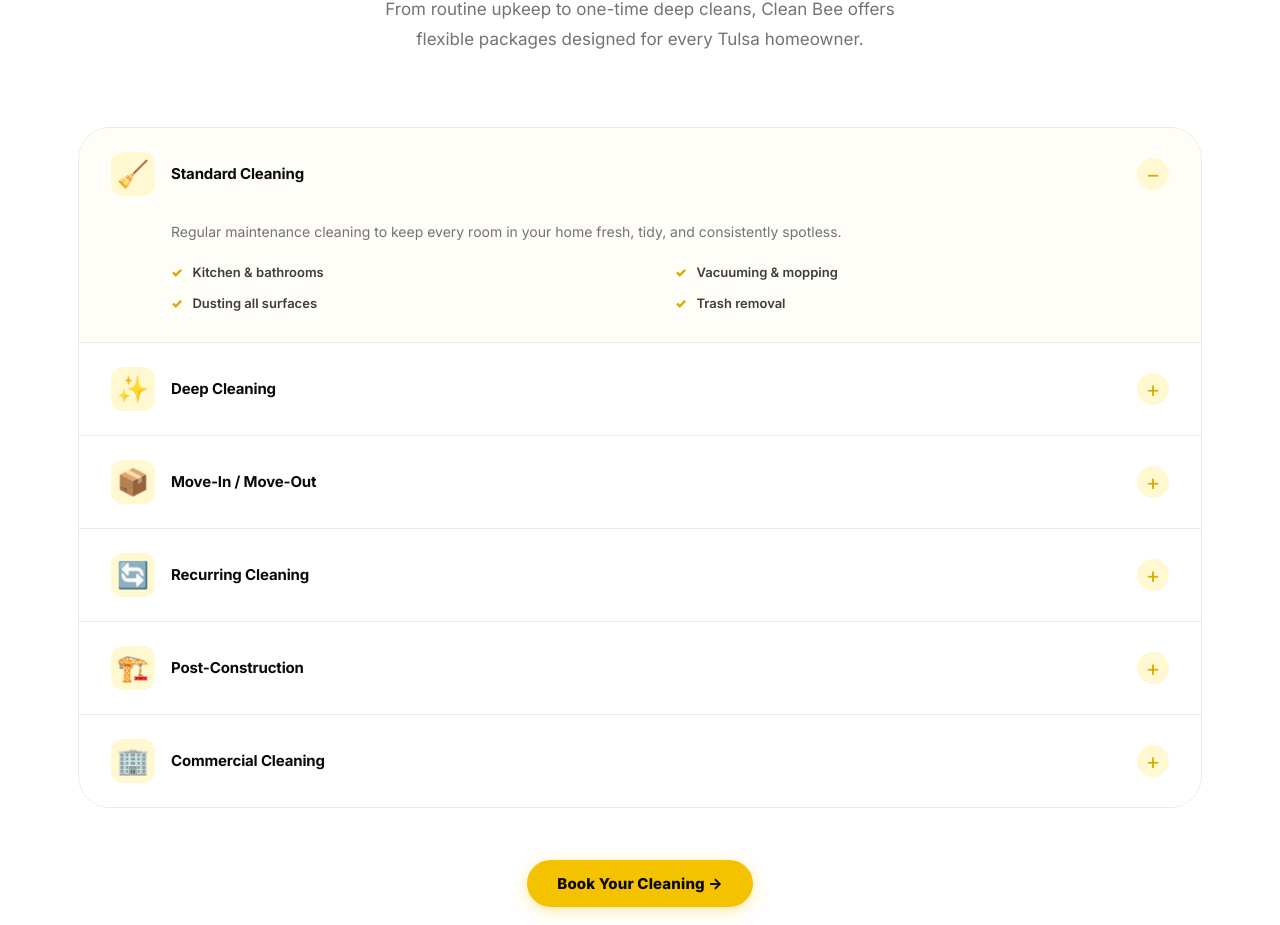
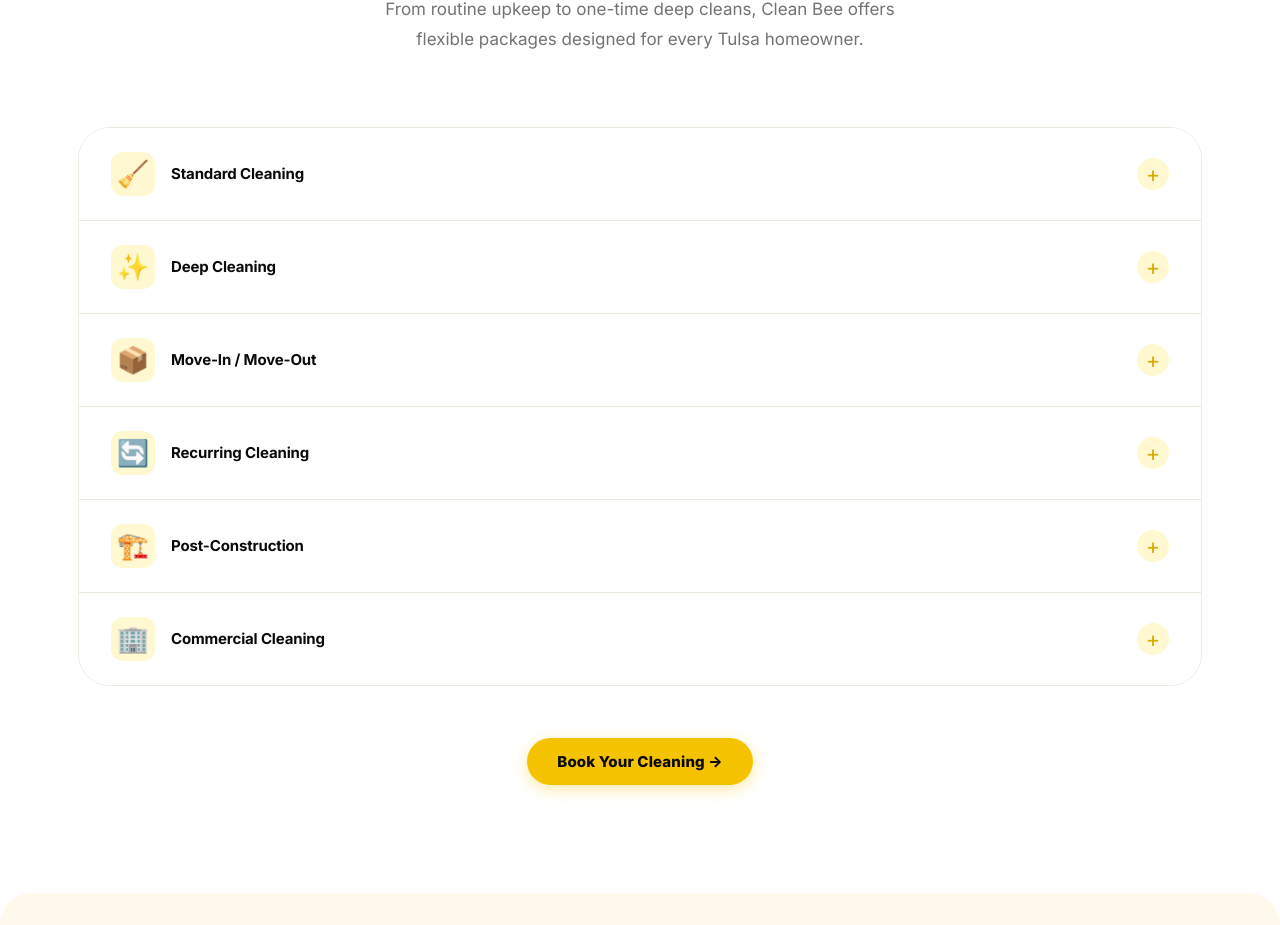
Before and after one commit to alekwayne3-crypto/personal_site, a React (Vite) app in the folder client/: page / in a window 1280 px wide. Shown: the part 1035-1960 px from the top of the page. Built offline with nearby package versions, Linux system fonts and the light colour scheme.

Commit message:
Remove hover effect and start accordion collapsed

```diff
--- a/client/src/components/Services.jsx
+++ b/client/src/components/Services.jsx
@@ -40,7 +40,7 @@ const SERVICES = [
 ]
 
 export default function Services() {
-  const [open, setOpen] = useState(0)
+  const [open, setOpen] = useState(null)
   const go = (id) => document.getElementById(id)?.scrollIntoView({ behavior: 'smooth' })
 
   return (
--- a/client/src/index.css
+++ b/client/src/index.css
@@ -626,7 +626,7 @@ input, textarea, select { font-family: var(--font); }
 .svc-item--open { background: #FFFDF8; }
 
 .svc-header { width: 100%; display: flex; align-items: center; justify-content: space-between; padding: 24px 32px; background: none; border: none; cursor: pointer; text-align: left; }
-.svc-header:hover { background: var(--yellow-pale); }
+.svc-header:hover { background: none; }
 .svc-header-left { display: flex; align-items: center; gap: 16px; }
 .svc-icon { font-size: 26px; width: 44px; height: 44px; background: var(--yellow-light); border-radius: 12px; display: flex; align-items: center; justify-content: center; flex-shrink: 0; }
 .svc-title { font-size: 15px; font-weight: 700; color: var(--black); letter-spacing: -0.01em; }
```
